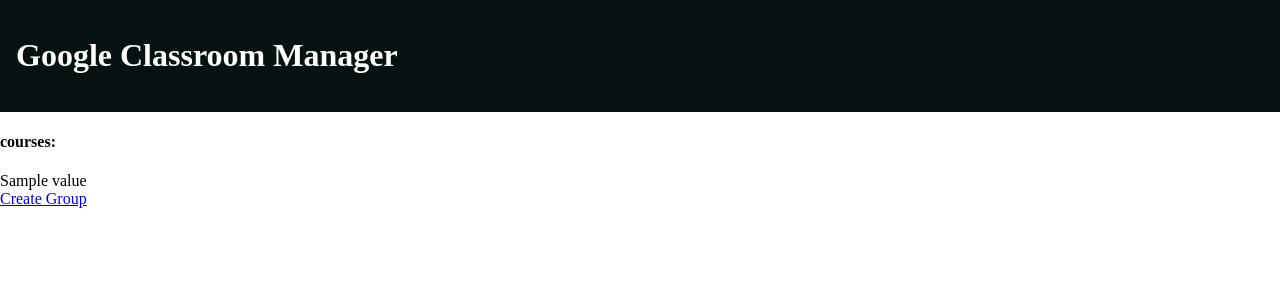
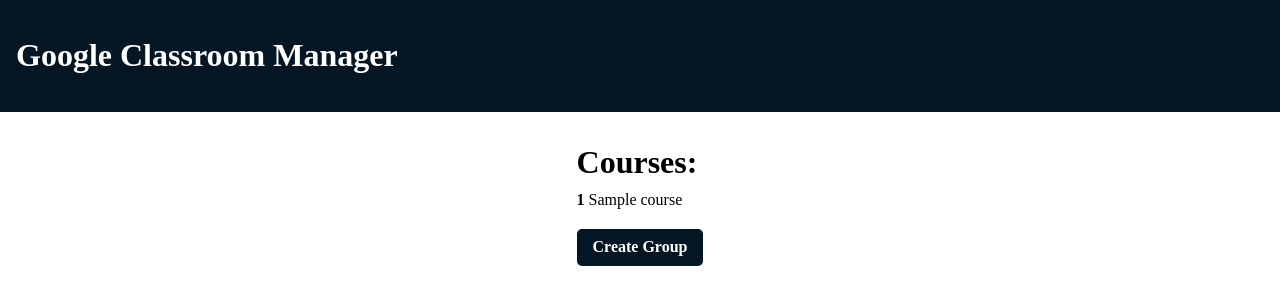
Before and after one commit to romeuborges19/django-classroom-app, a Django app: template classroom/templates/index.html in a window 1280 px wide. Shown: the top 305 px of the page. Run offline with Django 4.2, Linux system fonts and the light colour scheme; the template is opened without the code that fills it: most values are stand-ins (such as "Sample title", 1, 10 or a date in 2020).

Commit message:
feat: altera styles e integra banco de dados

```diff
--- a/classroom/static/classroom/css/header.css
+++ b/classroom/static/classroom/css/header.css
@@ -4,7 +4,7 @@
 }
 
 .header-container {
-	background-color: #061212;
+	background-color: #041524;
 	padding: 1rem;
 	color: white;
 }
--- a/classroom/static/classroom/css/styles.css
+++ b/classroom/static/classroom/css/styles.css
@@ -0,0 +1,63 @@
+main {
+	width: 100%;
+	display: flex;
+	justify-content: center;
+}
+
+.main-container {
+	display: flex;
+	flex-direction: column;
+	gap: 20px;
+}
+
+.main-title-container {
+	font-size: 32px;
+	font-weight: bold;
+
+}
+
+.main-title-container p{
+	margin-bottom: 10px;
+}
+
+.courses-container {
+	display: flex;
+	flex-direction: column;
+	gap: 0.5rem;
+}
+
+/* .course-container { */
+/* 	border: 1px solid #b5b5b5; */
+/* 	padding: 0.5rem 1rem; */
+/* 	border-radius: 5px; */
+/* } */
+
+.button-container {
+	display: flex;
+	justify-content: center;
+	padding: 0.6rem 1rem;
+	border-radius: 5px;
+	transition: 200ms;
+	background-color: #041524;
+	color: white;
+	font-weight: bold;
+	text-decoration: none;
+}
+
+.button-container:hover{
+	background-color: #0c2b45;
+}
+
+table {
+	border-spacing: 20px 15px;
+	border-collapse: separate;
+}
+
+th {
+	text-align: left;
+}
+
+tr{
+	border: 1px solid black;
+	border-radius: 5px;
+}
--- a/classroom/templates/index.html
+++ b/classroom/templates/index.html
@@ -1,21 +1,33 @@
 {% extends 'base/header.html' %}
+
+{% load static %}
 
 {% block title %} Home {% endblock title %}
 
 {% block extra_css %}
-
+<link rel="stylesheet" type="text/css" href="{% static 'classroom/css/styles.css' %}">
 {% endblock extra_css %}
 
 
 {% block content %}
-<h4>courses: </h4>
+<main>
 
-{% for course in courses %}
-	{% for value in course.values %}
-		{{ value }}
-	{% endfor %}
- <br>
-{% endfor %}
-
-<a href="{% url 'classroom:create_group' %}">Create Group</a>
+	<div class="main-container">
+		<div class="main-info-container">
+			<div class="main-title-container">
+				<p>Courses: </p>
+			</div>
+			<div class="courses-container">
+				{% for course in courses %}
+					<div class="course-container">
+						<b>{{ course.id }}</b> {{ course.name }}
+					</div>
+				{% endfor %}
+			</div>
+		</div>
+		<a href="{% url 'classroom:create_group' %}" class="button-container">
+			Create Group
+		</a>
+	</div>
+</main>
 {% endblock content %}
```
Also changed, not shown: main/settings.py (+8 -2 lines), 1 other file.
